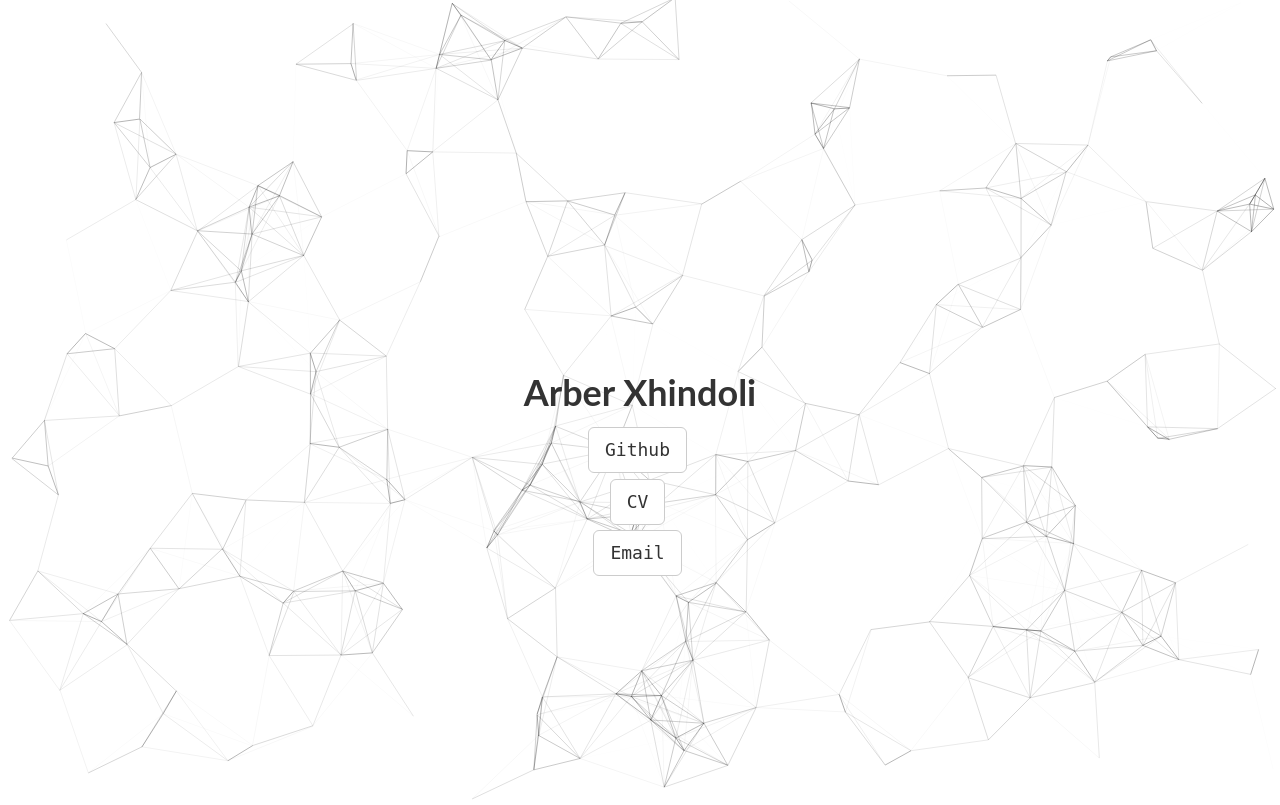
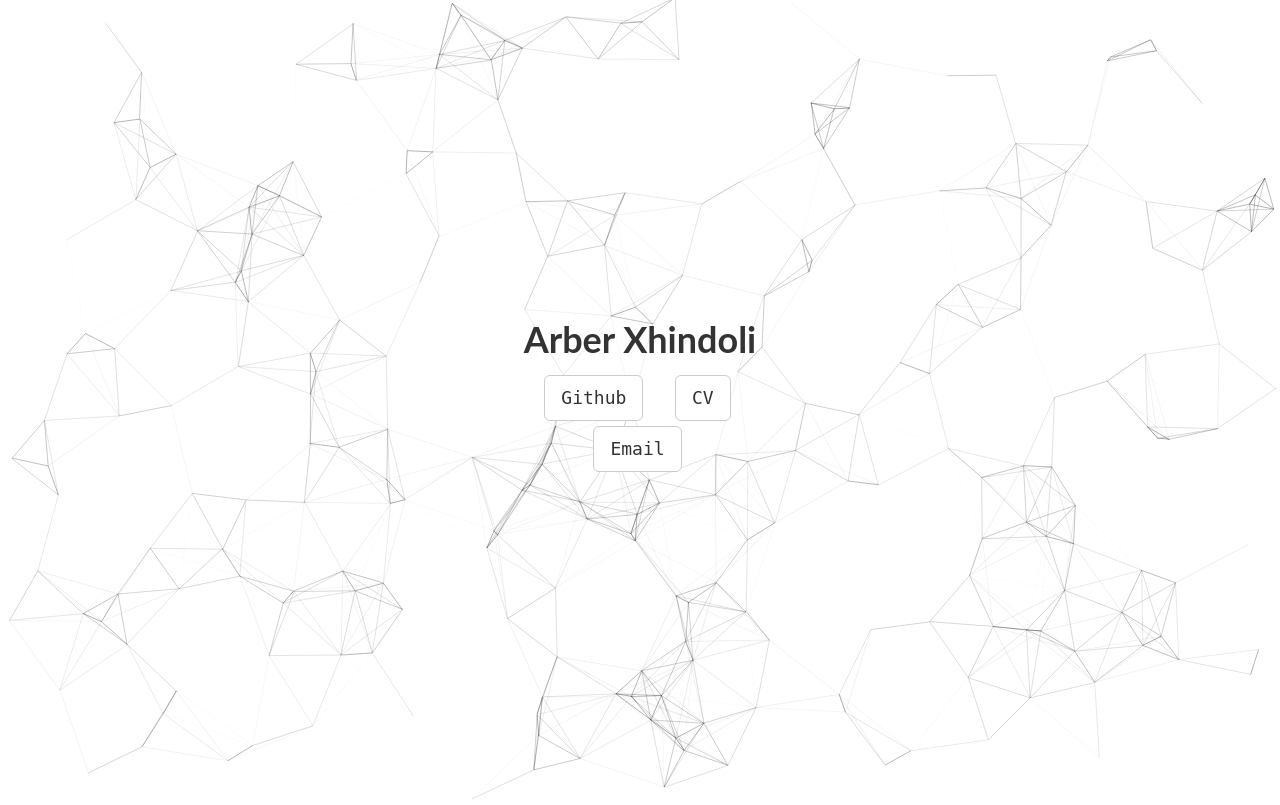
Before and after one commit to arberx/arberWeb, a Flask app: page / in a window 1280 px wide. Run offline with Flask 2, Linux system fonts and the light colour scheme; some libraries are stand-ins or nearby versions.

Commit message:
fixed padding

```diff
--- a/static/css/style.css
+++ b/static/css/style.css
@@ -7,7 +7,7 @@ body, h1, h2, h3, h4, h5, h6 {
 
 .intro-message {
     position: relative;
-    padding-top: 20%;
+    padding-top: 0%;
     padding-bottom: 20%;
 }
 
@@ -18,9 +18,9 @@ body, h1, h2, h3, h4, h5, h6 {
   margin: auto;
   top: 0;
   right: 0;
-  bottom: 175px;
+  bottom: 0;
   left: 0;
-  width: 700px;
+  width: 300px;
   height: 200px;
   border: none !important;
 }
--- a/templates/index.html
+++ b/templates/index.html
@@ -19,9 +19,7 @@
     <div class="intro-message">
         <center>
         <h1>Arber Xhindoli</h1>
-        </center>
         <ul class="list-inline intro-social-buttons">
-            <center>
             <li>
                 <a href="https://github.com/arberx" class="btn btn-default btn-lg"><i class="fa fa-github fa-fw"></i> <span class="network-name">Github</span></a>
             </li>
@@ -31,8 +29,8 @@
             <li>
                 <a href="mailto:axhindol@umich.edu" class="btn btn-default btn-lg"><i class="fa fa-email fa-fw"></i> <span class="network-name">Email</span></a>
             </li>
-            </center>
         </ul>
+        </center>
     </div>
     </div>
 
```
Also changed, not shown: 1 other file.
